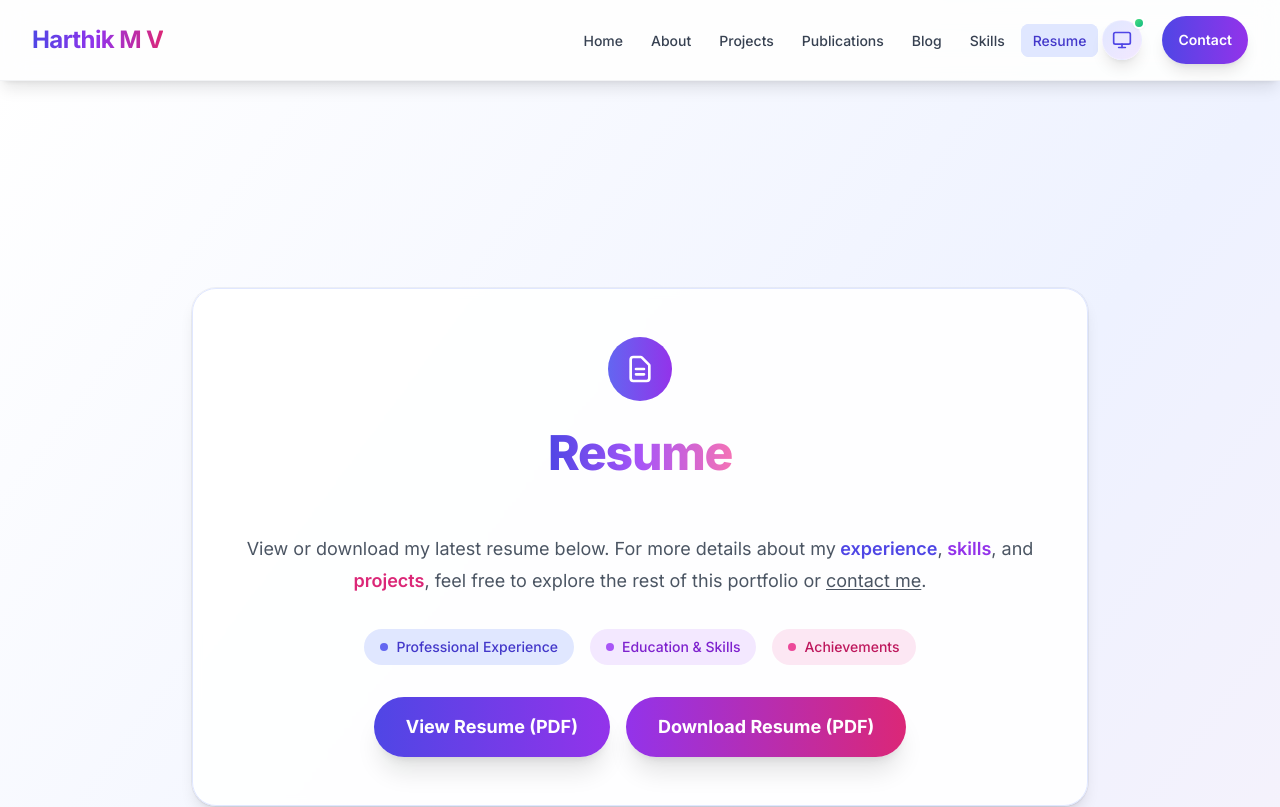
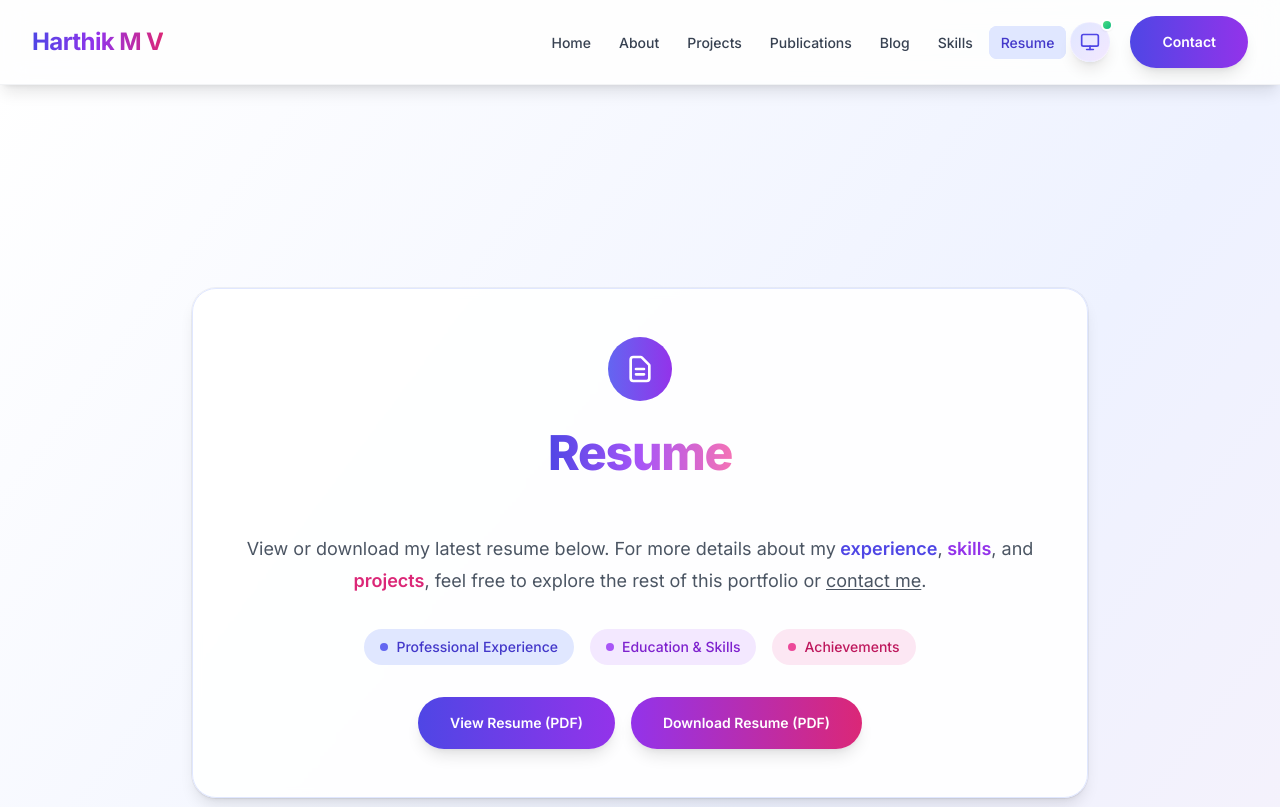
Before and after one commit to Harthik777/portfolio-website, a Next.js app: page /resume in a window 1280 px wide. Shown: the top 807 px of the page. Built offline with nearby package versions, Linux system fonts and the light colour scheme.

Commit message:
Fix major button styling inconsistencies - standardize padding, font weight, text size, and shadows across all components

```diff
--- a/src/app/contact/page.tsx
+++ b/src/app/contact/page.tsx
@@ -40,7 +40,7 @@ export default function Contact() {
               <div className="mt-8 flex flex-col items-center justify-center gap-4 sm:flex-row sm:gap-8">
                 <a
                   href="mailto:harthik7777@gmail.com"
-                  className="group relative overflow-hidden min-h-[48px] w-full max-w-[280px] rounded-full bg-gradient-to-r from-indigo-600 to-purple-600 px-8 py-4 text-center text-base font-bold text-white shadow-xl transition-all duration-300 hover:scale-105 hover:shadow-2xl focus:outline-none focus:ring-2 focus:ring-indigo-500 focus:ring-offset-2 sm:w-auto sm:max-w-none sm:text-lg"
+                  className="group relative overflow-hidden min-h-[48px] w-full max-w-[280px] rounded-full bg-gradient-to-r from-indigo-600 to-purple-600 px-8 py-4 text-center text-sm font-semibold text-white shadow-lg transition-all duration-300 hover:scale-105 hover:shadow-xl focus:outline-none focus:ring-2 focus:ring-indigo-500 focus:ring-offset-2 sm:w-auto sm:max-w-none"
                   target="_blank"
                   rel="noopener noreferrer"
                 >
@@ -50,7 +50,7 @@ export default function Contact() {
                 </a>
                 <a
                   href="https://www.linkedin.com/in/harthik-mv/"
-                  className="group relative overflow-hidden min-h-[48px] w-full max-w-[280px] rounded-full border-2 border-indigo-600 bg-white/90 px-8 py-4 text-center text-base font-bold text-indigo-600 shadow-xl backdrop-blur-sm transition-all duration-300 hover:scale-105 hover:shadow-2xl focus:outline-none focus:ring-2 focus:ring-indigo-500 focus:ring-offset-2 dark:border-indigo-400 dark:bg-gray-800/90 dark:text-indigo-400 sm:w-auto sm:max-w-none sm:text-lg"
+                  className="group relative overflow-hidden min-h-[48px] w-full max-w-[280px] rounded-full border-2 border-indigo-600 bg-white/90 px-8 py-4 text-center text-sm font-semibold text-indigo-600 shadow-lg backdrop-blur-sm transition-all duration-300 hover:scale-105 hover:shadow-xl focus:outline-none focus:ring-2 focus:ring-indigo-500 focus:ring-offset-2 dark:border-indigo-400 dark:bg-gray-800/90 dark:text-indigo-400 sm:w-auto sm:max-w-none"
                   target="_blank"
                   rel="noopener noreferrer"
                 >
--- a/src/app/resume/page.tsx
+++ b/src/app/resume/page.tsx
@@ -70,7 +70,7 @@ export default function Resume() {
                 <button
                   onClick={handleView}
                   disabled={isViewing}
-                  className="group relative overflow-hidden rounded-full bg-gradient-to-r from-indigo-600 to-purple-600 px-8 py-4 text-lg font-bold text-white shadow-xl transition-all duration-300 hover:scale-105 hover:shadow-2xl focus:outline-none focus:ring-2 focus:ring-indigo-500 focus:ring-offset-2 disabled:cursor-not-allowed disabled:opacity-50"
+                  className="group relative overflow-hidden rounded-full bg-gradient-to-r from-indigo-600 to-purple-600 px-8 py-4 text-sm font-semibold text-white shadow-lg transition-all duration-300 hover:scale-105 hover:shadow-xl focus:outline-none focus:ring-2 focus:ring-indigo-500 focus:ring-offset-2 disabled:cursor-not-allowed disabled:opacity-50"
                 >
                   <div className="absolute inset-0 bg-gradient-to-r from-purple-600 to-pink-600 opacity-0 transition-opacity duration-300 group-hover:opacity-100" />
                   <span className="relative z-10">
@@ -80,7 +80,7 @@ export default function Resume() {
                 <a
                   href="/Harthik_Resume.pdf"
                   download="Harthik_Resume.pdf"
-                  className="group relative overflow-hidden rounded-full bg-gradient-to-r from-purple-600 to-pink-600 px-8 py-4 text-lg font-bold text-white shadow-xl transition-all duration-300 hover:scale-105 hover:shadow-2xl focus:outline-none focus:ring-2 focus:ring-purple-500 focus:ring-offset-2"
+                  className="group relative overflow-hidden rounded-full bg-gradient-to-r from-purple-600 to-pink-600 px-8 py-4 text-sm font-semibold text-white shadow-lg transition-all duration-300 hover:scale-105 hover:shadow-xl focus:outline-none focus:ring-2 focus:ring-purple-500 focus:ring-offset-2"
                 >
                   <div className="absolute inset-0 bg-gradient-to-r from-pink-600 to-red-500 opacity-0 transition-opacity duration-300 group-hover:opacity-100" />
                   <span className="relative z-10">Download Resume (PDF)</span>
--- a/src/components/Navbar.tsx
+++ b/src/components/Navbar.tsx
@@ -142,7 +142,7 @@ export default function Navbar() {
             <motion.div variants={navVariants}>
               <Link
                 href="/contact"
-                className="ml-4 inline-flex min-h-[48px] items-center rounded-full bg-gradient-to-r from-indigo-600 to-purple-600 px-4 py-2 text-sm font-semibold text-white shadow-lg transition-all hover:scale-105 hover:shadow-xl focus:outline-none focus:ring-2 focus:ring-indigo-500 focus:ring-offset-2"
+                className="ml-4 inline-flex min-h-[48px] items-center rounded-full bg-gradient-to-r from-indigo-600 to-purple-600 px-8 py-4 text-sm font-semibold text-white shadow-lg transition-all hover:scale-105 hover:shadow-xl focus:outline-none focus:ring-2 focus:ring-indigo-500 focus:ring-offset-2"
                 aria-label="Contact me"
               >
                 Contact
@@ -249,7 +249,7 @@ export default function Navbar() {
                       </div>
                       <Link
                         href="/contact"
-                        className="w-full inline-flex items-center justify-center rounded-full bg-gradient-to-r from-indigo-600 to-purple-600 px-6 py-4 text-base font-semibold text-white shadow-lg transition-all hover:scale-105 hover:shadow-xl"
+                        className="w-full inline-flex items-center justify-center rounded-full bg-gradient-to-r from-indigo-600 to-purple-600 px-8 py-4 text-base font-semibold text-white shadow-lg transition-all hover:scale-105 hover:shadow-xl"
                         onClick={closeMobileMenu}
                         aria-label="Contact me"
                       >
```
